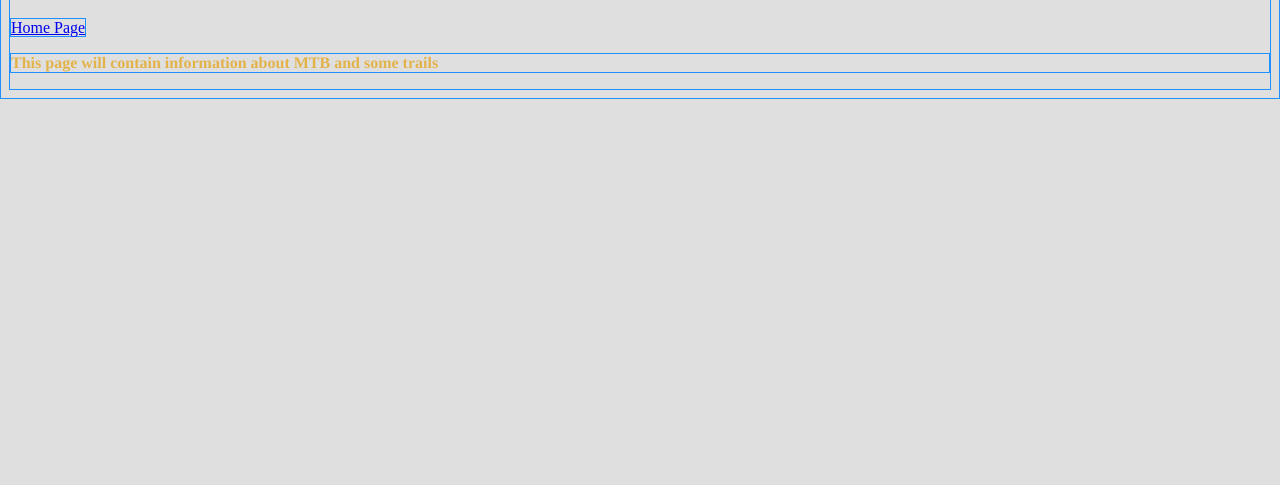
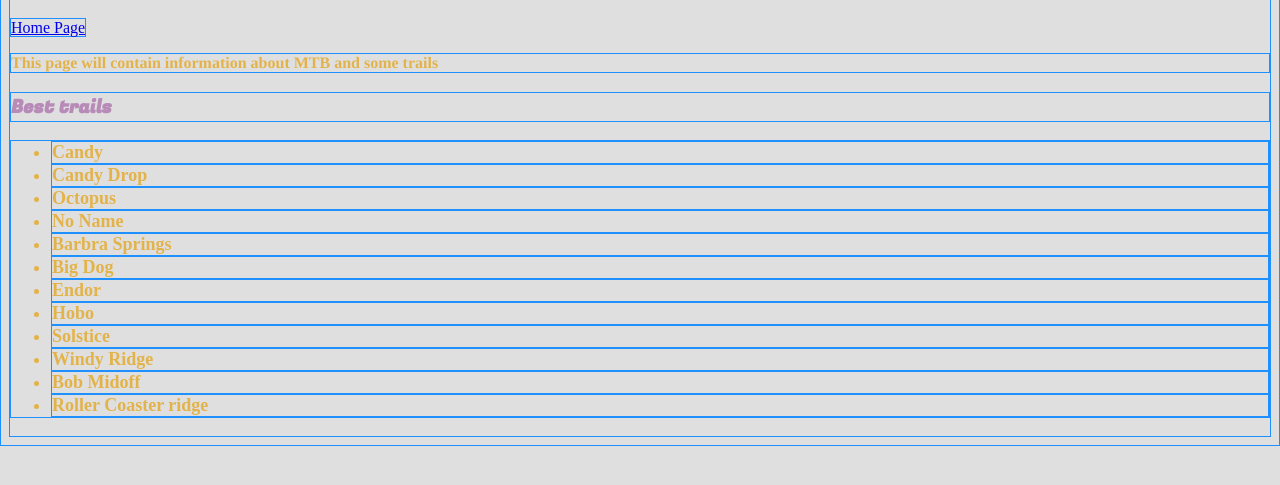
Before and after one commit to nevanjohnson29ops/NevanJohnson29ops.github.io, a plain HTML site: page mtb.html in a window 1280 px wide. Shown: the part 73-558 px from the top of the page. Drawn offline with Linux system fonts and the light colour scheme.

```diff
--- a/mtb.html
+++ b/mtb.html
@@ -17,3 +17,19 @@
     <h1>Mountian Biking</h1>
     <a href="index.html">Home Page</a>
     <p>This page will contain information about MTB and some trails</p>
+<h3>Best trails</h3>
+		<ul>
+			<li>Candy</li>
+			<li>Candy Drop</li>
+			<li>Octopus</li>
+			<li>No Name</li>
+			<li>Barbra Springs</li>
+			<li>Big Dog</li>
+			<li>Endor</li>
+			<li>Hobo</li>
+			<li>Solstice</li>
+			<li>Windy Ridge</li>
+			<li>Bob Midoff</li>
+			<li>Roller Coaster ridge</li>
+			</li>
+        </ul>
```
Also changed, not shown: aboutme.html (+9 -5 lines), class_links.html (+1 -1 lines), index.html (+2 -2 lines).
